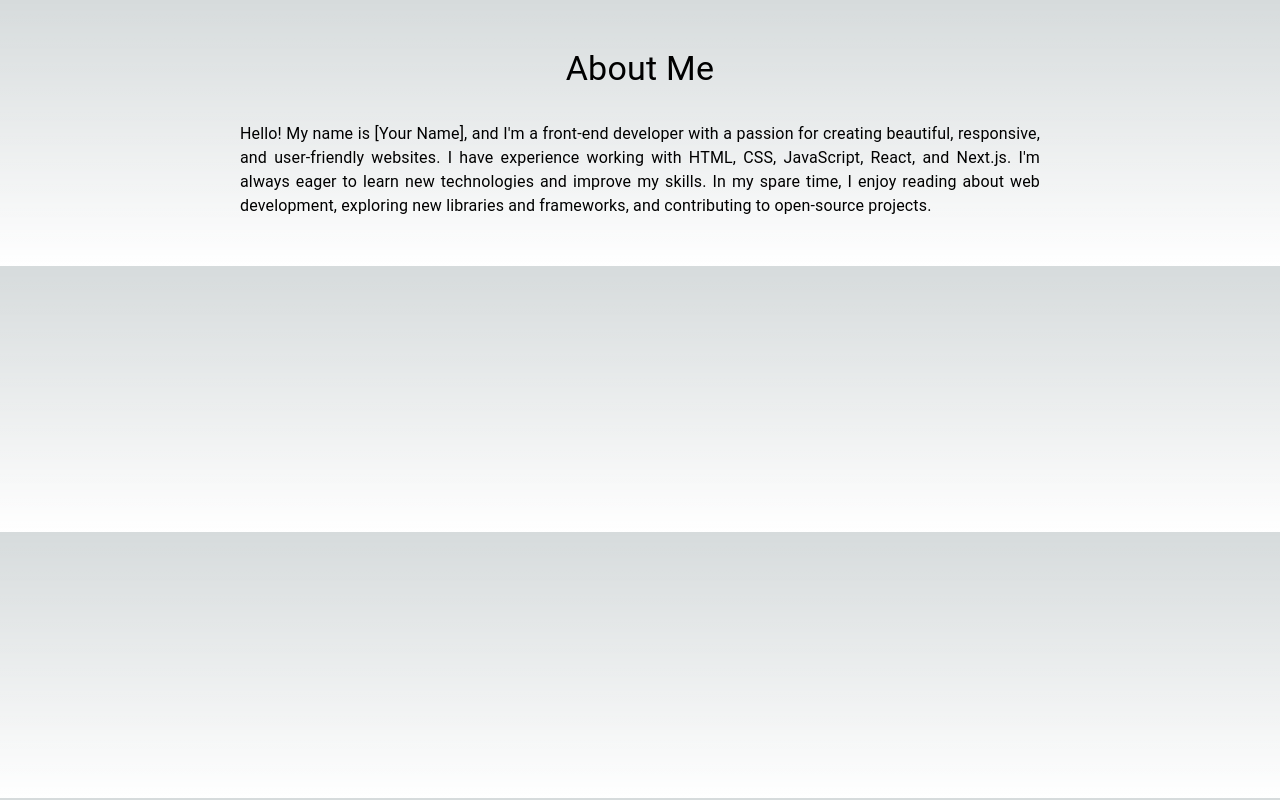
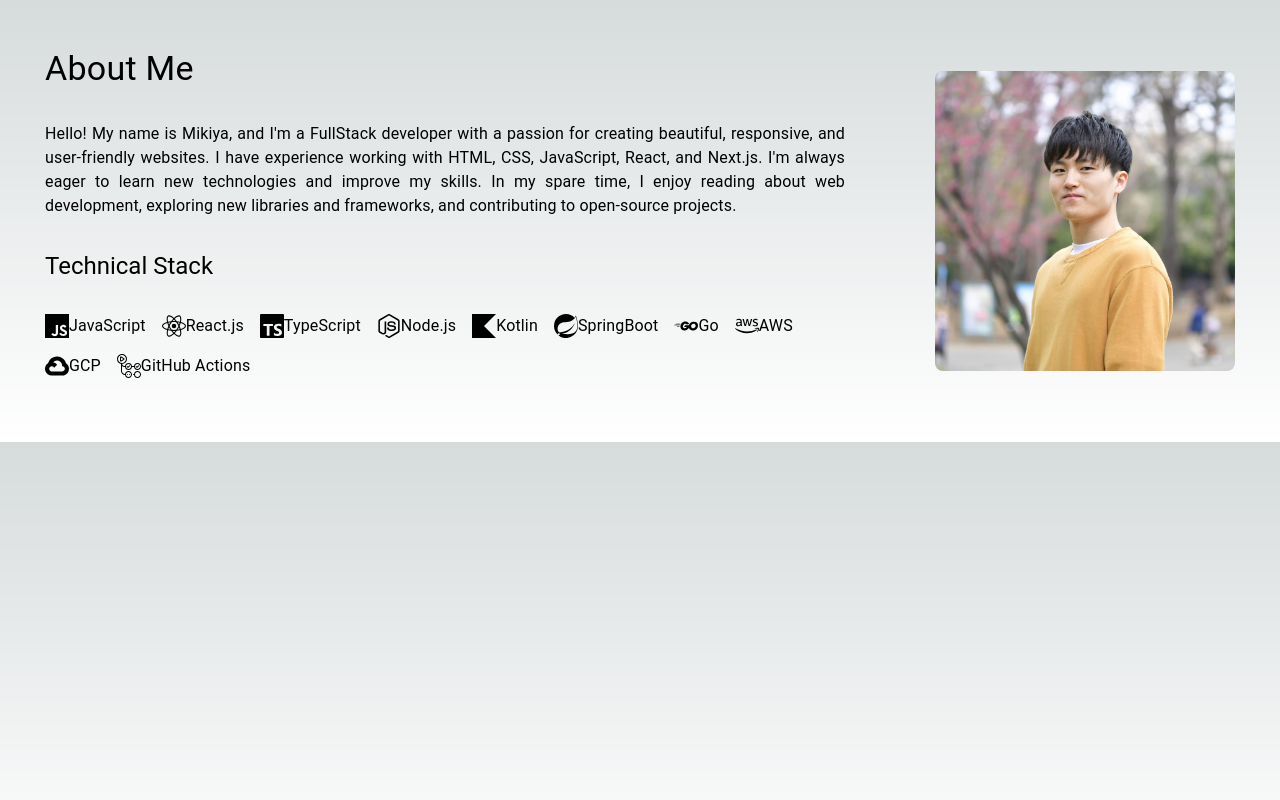
Before and after one commit to michinoins/portfolio, a Next.js app: page /components/AboutSection in a window 1280 px wide. Built offline with nearby package versions, Linux system fonts and the light colour scheme.

Commit message:
aboutMeSection

```diff
--- a/package.json
+++ b/package.json
@@ -23,6 +23,7 @@
     "particles.ts": "^0.0.1",
     "react": "^18.0.2",
     "react-dom": "^18.0.2",
+    "react-icons": "^4.8.0",
     "react-tsparticles": "^2.9.3",
     "styled-components": "^5.3.10",
     "typescript": "5.0.4"
--- a/pages/components/AboutSection.tsx
+++ b/pages/components/AboutSection.tsx
@@ -1,20 +1,60 @@
 import React from "react";
 import { Typography } from "@mui/material";
 import styled from "@emotion/styled";
+import {
+  SiJavascript,
+  SiReact,
+  SiTypescript,
+  SiNodedotjs,
+  SiKotlin,
+  SiSpring,
+  SiGo,
+  SiAmazonaws,
+  SiGooglecloud,
+  SiGithubactions,
+} from "react-icons/si";
 
 const Section = styled.section`
+  display: flex;
+  justify-content: space-around;
+  align-items: center;
   padding: 3rem 0;
+`;
+
+const ProfileImage = styled.img`
+  width: 300px;
+  height: 300px;
+  object-fit: cover;
+  border-radius: 8px;
+`;
+
+const Content = styled.div`
+  max-width: 800px;
+  display: flex;
+  flex-direction: column;
+  justify-content: space-between;
+  align-items: flex-start;
 `;
 
 const SectionTitle = styled(Typography)`
   margin-bottom: 2rem;
-  text-align: center;
 `;
 
 const Paragraph = styled(Typography)`
-  max-width: 800px;
-  margin: 0 auto;
   text-align: justify;
+  margin-bottom: 2rem;
+`;
+
+const StackContainer = styled.div`
+  display: flex;
+  flex-wrap: wrap;
+`;
+
+const StackItem = styled.div`
+  display: flex;
+  align-items: center;
+  margin-right: 1rem;
+  margin-bottom: 1rem;
 `;
 
 interface AboutSectionProps {
@@ -24,16 +64,61 @@ interface AboutSectionProps {
 const AboutSection: React.FC<AboutSectionProps> = ({ id }) => {
   return (
     <Section id={id}>
-      <SectionTitle variant="h4">About Me</SectionTitle>
-      <Paragraph>
-        Hello! My name is [Your Name], and I'm a front-end developer with a
-        passion for creating beautiful, responsive, and user-friendly websites.
-        I have experience working with HTML, CSS, JavaScript, React, and
-        Next.js. I'm always eager to learn new technologies and improve my
-        skills. In my spare time, I enjoy reading about web development,
-        exploring new libraries and frameworks, and contributing to open-source
-        projects.
-      </Paragraph>
+      <Content>
+        <SectionTitle variant="h4">About Me</SectionTitle>
+        <Paragraph>
+          Hello! My name is Mikiya, and I'm a FullStack developer with a passion
+          for creating beautiful, responsive, and user-friendly websites. I have
+          experience working with HTML, CSS, JavaScript, React, and Next.js. I'm
+          always eager to learn new technologies and improve my skills. In my
+          spare time, I enjoy reading about web development, exploring new
+          libraries and frameworks, and contributing to open-source projects.
+        </Paragraph>
+        <SectionTitle variant="h5">Technical Stack</SectionTitle>
+        <StackContainer>
+          <StackItem>
+            <SiJavascript size={24} />
+            <Typography>JavaScript</Typography>
+          </StackItem>
+          <StackItem>
+            <SiReact size={24} />
+            <Typography>React.js</Typography>
+          </StackItem>
+          <StackItem>
+            <SiTypescript size={24} />
+            <Typography>TypeScript</Typography>
+          </StackItem>
+          <StackItem>
+            <SiNodedotjs size={24} />
+            <Typography>Node.js</Typography>
+          </StackItem>
+          <StackItem>
+            <SiKotlin size={24} />
+            <Typography>Kotlin</Typography>
+          </StackItem>
+          <StackItem>
+            <SiSpring size={24} />
+            <Typography>SpringBoot</Typography>
+          </StackItem>
+          <StackItem>
+            <SiGo size={24} />
+            <Typography>Go</Typography>
+          </StackItem>
+          <StackItem>
+            <SiAmazonaws size={24} />
+            <Typography>AWS</Typography>
+          </StackItem>
+          <StackItem>
+            <SiGooglecloud size={24} />
+            <Typography>GCP</Typography>
+          </StackItem>
+          <StackItem>
+            <SiGithubactions size={24} />
+            <Typography>GitHub Actions</Typography>
+          </StackItem>
+        </StackContainer>
+      </Content>
+      <ProfileImage src="/profile.jpeg" alt="Your profile picture" />
     </Section>
   );
 };
--- a/pages/components/HeroSection.tsx
+++ b/pages/components/HeroSection.tsx
@@ -43,10 +43,10 @@ const HeroSection: React.FC<HeroSectionProps> = ({ setIsLoading }) => {
 
   return (
     <Container>
-      <Name variant="h1">Your Name</Name>
-      <Tagline variant="h2">Your Tagline</Tagline>
+      <Name variant="h1">Mikiya Ichino</Name>
+      <Tagline variant="h2">FullStack Developer</Tagline>
     </Container>
   );
 };
 
-export default HeroSection
+export default HeroSection;
--- a/pages/index.tsx
+++ b/pages/index.tsx
@@ -3,7 +3,6 @@ import type { NextPage } from "next";
 import Header from "./components/Header";
 import HeroSection from "./components/HeroSection";
 import AboutSection from "./components/AboutSection";
-import SkillsSection from "./components/SkillsSection";
 import EducationSection from "./components/EducationSection";
 import ExperienceSection from "./components/ExperienceSection";
 import ContactSection from "./components/ContactSection";
@@ -16,7 +15,6 @@ const Home: NextPage = () => {
       <Header />
       <HeroSection setIsLoading={setIsLoading} />
       <AboutSection id="about" />
-      <SkillsSection id="skills" />
       <EducationSection id="education" />
       <ExperienceSection id="experience" />
       <ContactSection id="contact" />
```
Also changed, not shown: pages/components/SkillsSection.tsx (deleted, +0 -45 lines), public/profile.jpeg (added), 1 other file (tests, documents, lock files or other folders).
